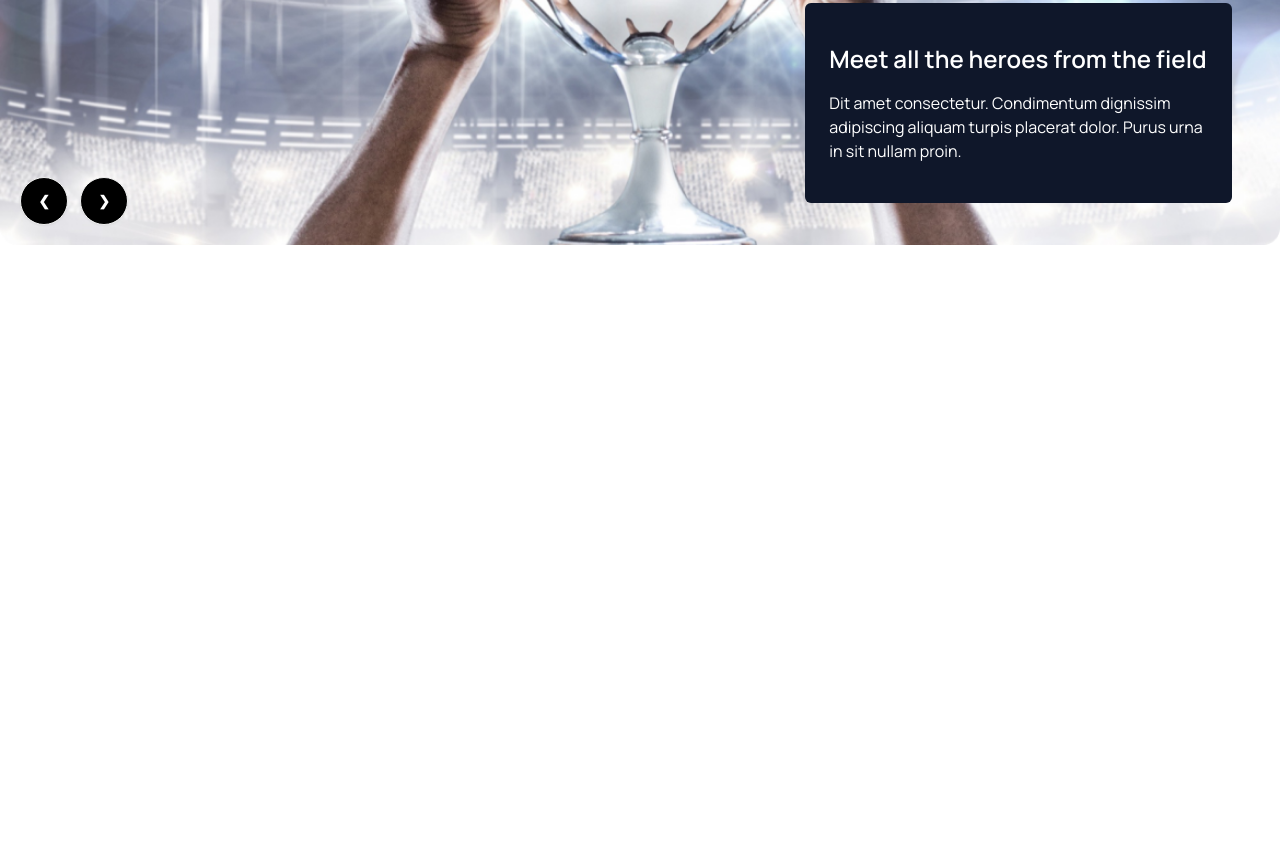
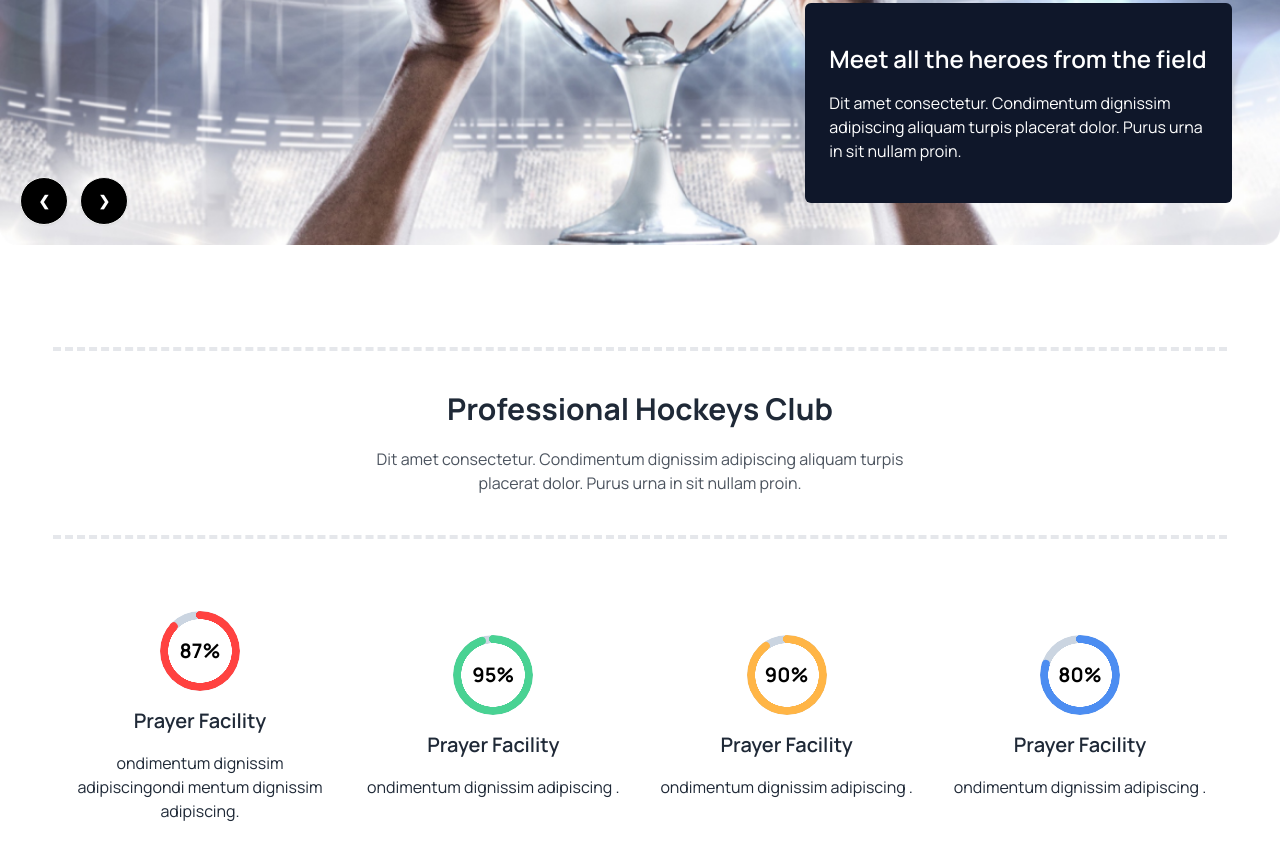
Before and after one commit to RaihanSoft/Hockeys-using-DaisyUi, a plain HTML site: page index.html in a window 1280 px wide. Shown: the part 439-1298 px from the top of the page. Before the commit the page ends 800 px from the top, so only its background shows below. Drawn offline with nearby package versions, Linux system fonts and the light colour scheme; a web font is replaced by a local one.

Commit message:
Professional Hockeys Club section  added

```diff
--- a/index.html
+++ b/index.html
@@ -25,6 +25,7 @@
                 extend: {
                     colors: {
                         prime: '#FF4240',
+
                     }
                 }
             }
@@ -42,7 +43,7 @@
 </head>
 
 
-<body class="manrope">
+<body class="manrope h-[5000px]">
 
     <header class="container mx-auto">
         <!-- navbar  -->
@@ -85,7 +86,9 @@
 
         </nav>
 
-        <!-- slider  bannner Carousel hero section -->
+
+
+
         <section class="relative">
 
             <div class="carousel w-full  lg:h-[608px]">
@@ -130,13 +133,7 @@
 
                 </div>
 
-
-
-
-
-
-
-
+                <!-- raihan hello  -->
 
 
             </div>
@@ -164,7 +161,124 @@
     </header>
 
 
-    <main>
+    <main class="w-11/12 mx-auto">
+
+        <!--! Professional Hockeys Club section -->
+
+        <section class="mt-24">
+
+            <div class="border-y-4 border-dashed text-center py-10 space-y-5">
+                <h1 class="text-3xl font-bold">Professional Hockeys Club</h1>
+                <p class="opacity-80 md:w-1/2 mx-auto">Dit amet consectetur. Condimentum dignissim adipiscing aliquam
+                    turpis
+                    placerat
+                    dolor. Purus urna in
+                    sit nullam proin. </p>
+
+            </div>
+
+
+            <!-- ? statistic section  -->
+
+            <div class="mt-12 grid grid grid-cols-1 md:grid-cols-2 lg:grid-cols-4">
+                <!-- !one -->
+                <div class="flex flex-col items-center justify-center py-6 space-y-4">
+
+                    <div class="relative">
+
+                        <div class="radial-progress z-50  text-[#FF4240]" style="--value:87;" role="progressbar">
+                            <span class="font-bold text-xl text-black">87%</span>
+                        </div>
+
+
+                        <div class="radial-progress z-10  text-slate-300  rotate-90 absolute top-0 left-0"
+                            style="--value:87;" role="progressbar">
+                        </div>
+
+
+                    </div>
+
+                    <h1 class="text-xl font-semibold">Prayer Facility</h1>
+                    <p class=" text-center mx-auto px-5">ondimentum dignissim adipiscingondi mentum dignissim
+                        adipiscing.
+                    </p>
+
+                </div>
+
+
+                <!-- !two -->
+
+                <div class="flex flex-col items-center justify-center py-6 space-y-4">
+
+                    <div class="relative">
+
+                        <div class="radial-progress z-50  text-[#49D293]" style="--value:95;" role="progressbar"><span
+                                class="font-bold text-xl text-black">95%</span></div>
+
+
+                        <div class="radial-progress z-10  text-slate-300  rotate-90 absolute top-0 left-0"
+                            style="--value:87;" role="progressbar">
+                        </div>
+
+
+                    </div>
+
+                    <h1 class="text-xl font-semibold">Prayer Facility</h1>
+                    <p>ondimentum dignissim adipiscing .</p>
+
+                </div>
+
+                <!-- !three -->
+
+                <div class="flex flex-col items-center justify-center py-6 space-y-4">
+
+                    <div class="relative">
+
+                        <div class="radial-progress z-50  text-[#FFB546]" style="--value:90;" role="progressbar"><span
+                                class="font-bold text-xl text-black">90%</span></div>
+
+
+                        <div class="radial-progress z-10  text-slate-300  rotate-90 absolute top-0 left-0"
+                            style="--value:87;" role="progressbar">
+                        </div>
+
+
+                    </div>
+
+                    <h1 class="text-xl font-semibold">Prayer Facility</h1>
+                    <p>ondimentum dignissim adipiscing .</p>
+
+                </div>
+
+                <!-- ! four -->
+
+
+                <div class="flex flex-col items-center justify-center py-6 space-y-4">
+
+                    <div class="relative">
+
+                        <div class="radial-progress z-50  text-[#4C8DF1]" style="--value:80;" role="progressbar"><span
+                                class="font-bold text-xl text-black">80%</span></div>
+
+
+                        <div class="radial-progress z-10  text-slate-300  rotate-90 absolute top-0 left-0"
+                            style="--value:87;" role="progressbar">
+                        </div>
+
+
+                    </div>
+
+                    <h1 class="text-xl font-semibold">Prayer Facility</h1>
+                    <p>ondimentum dignissim adipiscing .</p>
+
+                </div>
+
+
+
+            </div>
+
+
+        </section>
 
     </main>
 
```
